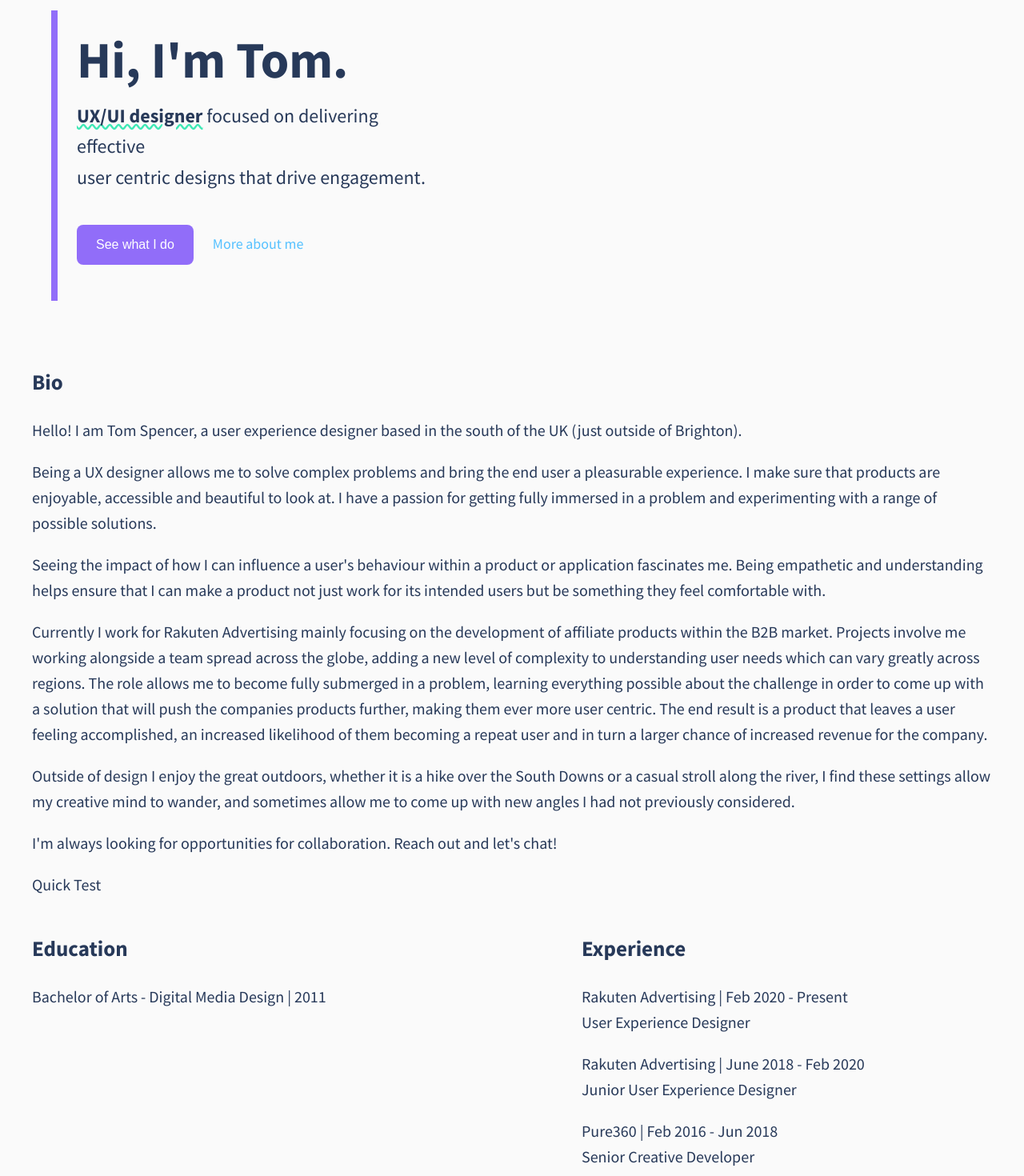
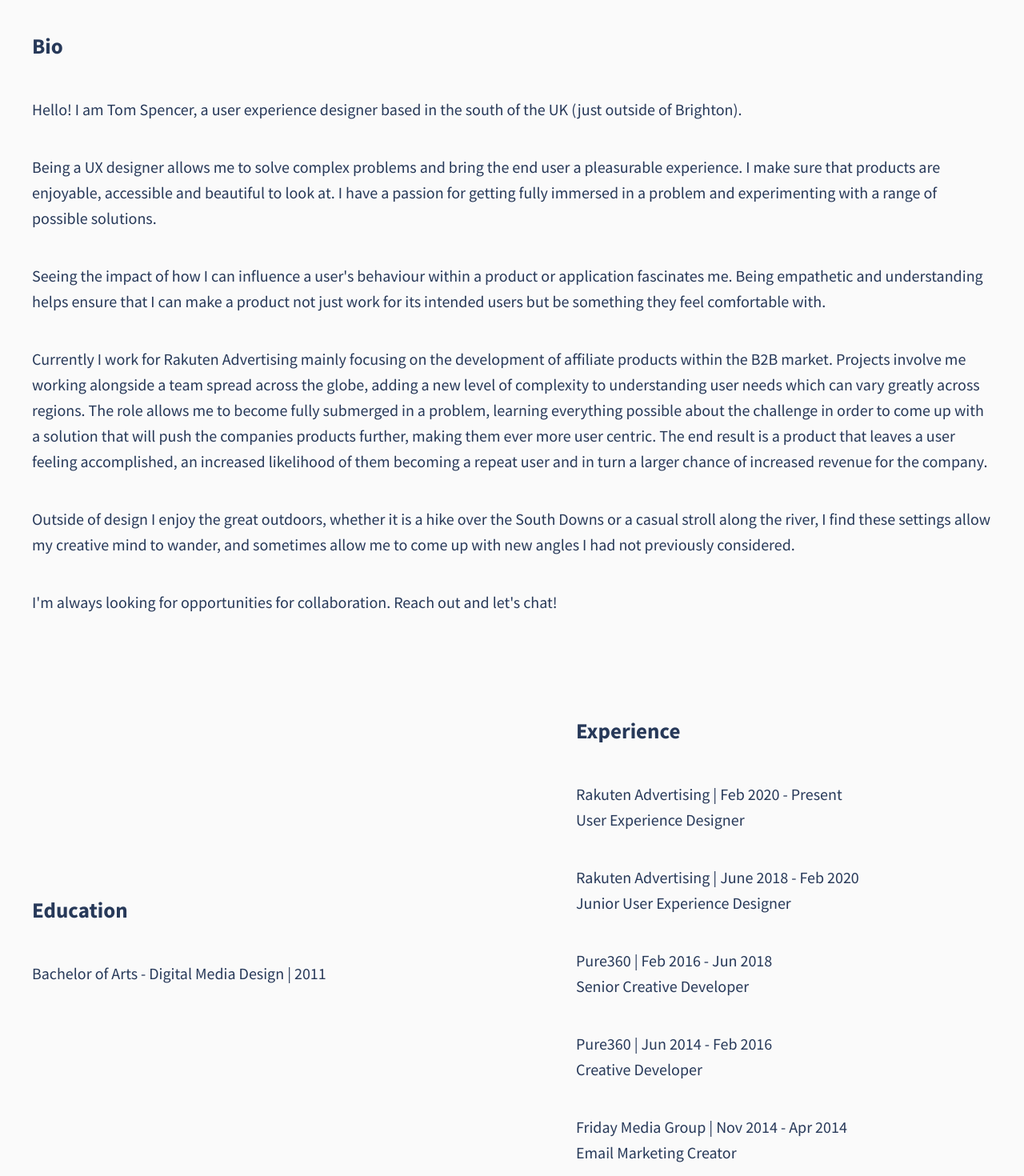
Before and after one commit to tomatronic/portfolio, a Next.js app: page /about in a window 1280 px wide. Shown: the part 140-1610 px from the top of the page at 80% size. Built offline with nearby package versions, Linux system fonts and the light colour scheme.

Commit message:
Thurs - About page simlified

```diff
--- a/pages/about.js
+++ b/pages/about.js
@@ -8,21 +8,9 @@ function About() {
     return <>
         <NavBar />
         <div className="mainContainer">
-            <div className={styles.introContainer}>
-                <div className={styles.intro}>Hi, I'm Tom.</div>
-                <div className={styles.blurb}>
-                <div className={styles.highlight}>UX/UI designer
-                </div>
-                    &nbsp;focused on delivering <div className={styles.keyPoint}><span>effective</span></div> user centric designs that drive engagement.
-                </div>
-                <div className={styles.btnContainer}>
-                <Link href="/work"><button className={styles.btnintro}>See what I do</button></Link>
-                <Link href="/about"><a href="/about">More about me</a></Link>
-                </div>
-            </div>
-        </div>
-        <div className="mainContainer">
             <div className={styles.mainContainer}>
+                <div className="row">
+                    <div className="column">
                         <h2>
                             Bio
                         </h2>
@@ -32,13 +20,14 @@ function About() {
                         <p>Currently I work for Rakuten Advertising mainly focusing on the development of affiliate products within the B2B market. Projects involve me working alongside a team spread across the globe, adding a new level of complexity to understanding user needs which can vary greatly across regions. The role allows me to become fully submerged in a problem, learning everything possible about the challenge in order to come up with a solution that will push the companies products further, making them ever more user centric. The end result is a product that leaves a user feeling accomplished, an increased likelihood of them becoming a repeat user and in turn a larger chance of increased revenue for the company.</p>
                         <p>Outside of design I enjoy the great outdoors, whether it is a hike over the South Downs or a casual stroll along the river, I find these settings allow my creative mind to wander, and sometimes allow me to come up with new angles I had not previously considered.</p>
                         <p>I'm always looking for opportunities for collaboration. Reach out and let's chat!</p>
-                <p> Quick Test</p>
-                <div className={styles.twocol}>
-                    <div>
+                    </div>
+                </div>
+                <div className="row">
+                    <div className="column">
                         <h2>Education</h2>
                         <p>Bachelor of Arts - Digital Media Design | 2011</p>
                     </div>
-                    <div>
+                    <div className="column">
                         <h2>Experience</h2>
                         <p>Rakuten Advertising | Feb 2020 - Present <br />
                             User Experience Designer
```
Lines whose indentation alone changed are shown as unchanged.
